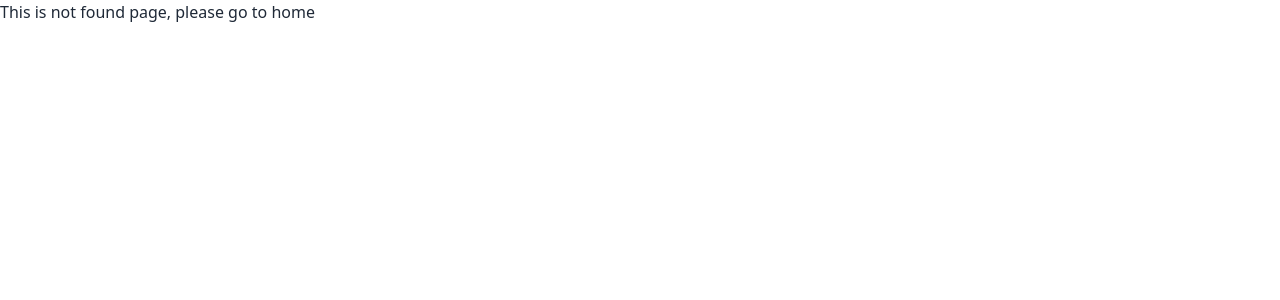
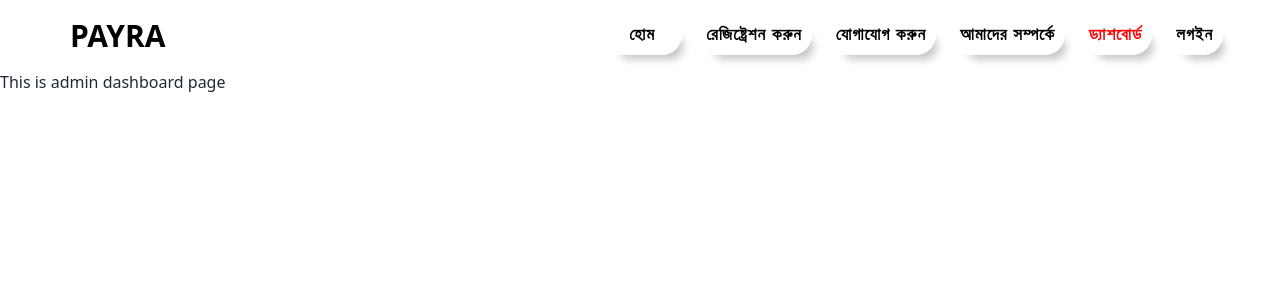
Before and after one commit to iamshakil19/payra-client, a React (Create React App) app: page /dashboard in a window 1280 px wide. Before the commit this address had no page. Shown: the top 300 px of the page. Built offline with nearby package versions, Linux system fonts and the light colour scheme; a web font is replaced by a local one.

Commit message:
dashboard page are created

```diff
--- a/src/App.js
+++ b/src/App.js
@@ -8,6 +8,7 @@ import Login from './Components/Login/Login';
 import Contact from './Components/Contact/Contact';
 import AboutUs from './Components/About/AboutUs';
 import NotFound from './Components/NotFound/NotFound';
+import Dashboard from './Components/Dashboard/Dashboard';
 
 function App() {
   return (
@@ -18,6 +19,7 @@ function App() {
         <Route path='/contact' element={<Contact />}></Route>
         <Route path='/donorRegistration' element={<BloodDonorRegistration />}></Route>
         <Route path='/aboutUs' element={<AboutUs />}></Route>
+        <Route path='/dashboard' element={<Dashboard/>}></Route>
         <Route path='login' element={<Login />}></Route>
         <Route path='*' element={<NotFound/>}></Route>
       </Routes>
--- /dev/null
+++ b/src/Components/Dashboard/Dashboard.js
@@ -0,0 +1,13 @@
+import React from 'react';
+import Header from '../Header/Header';
+
+const Dashboard = () => {
+    return (
+        <div>
+            <Header/>
+            <h2>This is admin dashboard page</h2>
+        </div>
+    );
+};
+
+export default Dashboard;
--- a/src/Components/Header/Header.css
+++ b/src/Components/Header/Header.css
@@ -65,7 +65,7 @@ nav .menu-btn {
     display: none;
 }
 
-@media only screen and (max-width: 940px) {
+@media only screen and (max-width: 1024px) {
 
     nav ul {
         position: fixed;
--- a/src/Components/Header/Header.js
+++ b/src/Components/Header/Header.js
@@ -17,6 +17,7 @@ const Header = () => {
                     <li><span className='nav-link active'><ActiveRoute to="/donorRegistration">রেজিষ্ট্রেশন করুন</ActiveRoute></span></li>
                     <li><span className='nav-link active'><ActiveRoute to="/contact">যোগাযোগ করুন</ActiveRoute></span></li>
                     <li><span className='nav-link active'><ActiveRoute to="/aboutUs">আমাদের সম্পর্কে</ActiveRoute></span></li>
+                    <li><span className='nav-link active'><ActiveRoute to="/dashboard">ড্যাশবোর্ড</ActiveRoute></span></li>
                     <li><span className='nav-link active'><ActiveRoute to="/login">লগইন</ActiveRoute></span></li>
                 </ul>
             </nav>
```
